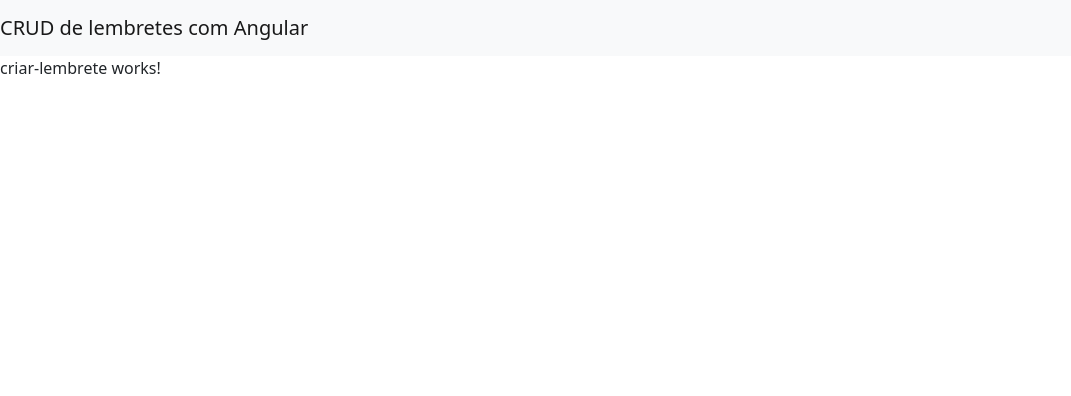
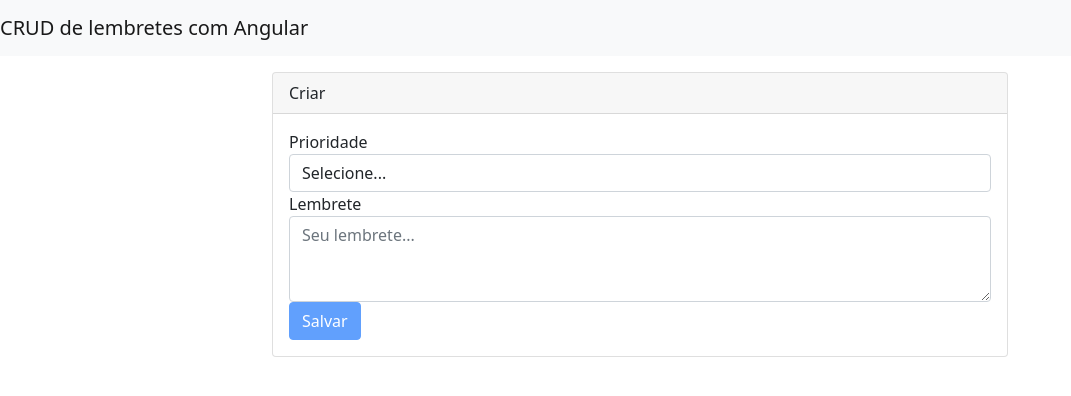
Before and after one commit to matheusdevbr/crud-angular, an Angular app: page /lembrete/criar-lembrete in a window 1280 px wide. Shown: the top 396 px of the page, without its empty margins (0-1071 px from the left). Built offline with nearby package versions, Linux system fonts and the light colour scheme.

Commit message:
add página de editar lembretes

```diff
--- a/src/app/app-routing.module.ts
+++ b/src/app/app-routing.module.ts
@@ -1,11 +1,14 @@
 import { NgModule } from '@angular/core';
 import { RouterModule, Routes } from '@angular/router';
 import { CriarLembreteComponent } from './paginas/criar-lembrete/criar-lembrete.component';
+import { EditarLembreteComponent } from './paginas/editar-lembrete/editar-lembrete.component';
 import { ListaLembreteComponent } from './paginas/lista-lembrete/lista-lembrete.component';
 
 const routes: Routes = [
   {path: '', component: ListaLembreteComponent },
-  {path: 'lembrete/criar-lembrete', component: CriarLembreteComponent}
+  {path: 'lembrete/criar-lembrete', component: CriarLembreteComponent},
+  {path: 'lembrete/editar/:id', component: EditarLembreteComponent},
+  {path: '**', redirectTo: ''}
 ];
 
 @NgModule({
--- a/src/app/app.module.ts
+++ b/src/app/app.module.ts
@@ -9,6 +9,7 @@
 import { ListaLembreteComponent } from './paginas/lista-lembrete/lista-lembrete.component';
 import { FormLembreteComponent } from './compartilhado/form-lembrete/form-lembrete.component';
 import { CriarLembreteComponent } from './paginas/criar-lembrete/criar-lembrete.component';
+import { EditarLembreteComponent } from './paginas/editar-lembrete/editar-lembrete.component';
 
 @NgModule({
   declarations: [
@@ -16,7 +17,8 @@
     ErrorMsgComponent,
     ListaLembreteComponent,
     FormLembreteComponent,
-    CriarLembreteComponent
+    CriarLembreteComponent,
+    EditarLembreteComponent
   ],
   imports: [
     BrowserModule,
--- a/src/app/paginas/criar-lembrete/criar-lembrete.component.html
+++ b/src/app/paginas/criar-lembrete/criar-lembrete.component.html
@@ -1 +1,15 @@
-<p>criar-lembrete works!</p>
+<div class="container mt-3">
+    <div class="row">
+      <div class="col-md-8 mx-auto">
+        <app-error-msg></app-error-msg>
+        <div class="card">
+          <div class="card-header">
+            Criar
+          </div>
+          <div class="card-body">
+            <app-form-lembrete (outputLembrete)="addLembrete($event)"></app-form-lembrete>
+          </div>
+        </div>
+      </div>
+    </div>
+  </div>
--- /dev/null
+++ b/src/app/paginas/editar-lembrete/editar-lembrete.component.html
@@ -0,0 +1 @@
+<p>editar-lembrete works!</p>
--- /dev/null
+++ b/src/app/paginas/editar-lembrete/editar-lembrete.component.ts
@@ -0,0 +1,28 @@
+import { Component, ViewChild } from '@angular/core';
+import { ErrorMsgComponent } from 'src/app/compartilhado/error-msg/error-msg.component';
+import { LembreteService } from 'src/app/services/lembrete.service';
+import { ActivatedRoute, Router } from '@angular/router';
+import { Lembrete } from 'src/app/interfaces/lembrete';
+
+@Component({
+  selector: 'app-editar-lembrete',
+  templateUrl: './editar-lembrete.component.html',
+  styleUrls: ['./editar-lembrete.component.css']
+})
+export class EditarLembreteComponent {
+
+  public lembrete: Lembrete;
+  @ViewChild(ErrorMsgComponent) errorMsgComponent: ErrorMsgComponent;
+
+  constructor(
+    private lembreteService: LembreteService,
+    private router: Router) { }
+
+  addLembrete(lembrete: Lembrete) {
+    this.lembreteService.addLembrete(lembrete)
+      .subscribe(
+        () => { this.router.navigateByUrl('/'); },
+        () => { this.errorMsgComponent.setError('Falha ao adicionar lembrete.'); });
+  }
+
+}
```
Also changed, not shown: src/app/paginas/editar-lembrete/editar-lembrete.component.css (added), 1 other file (tests, documents, lock files or other folders).
